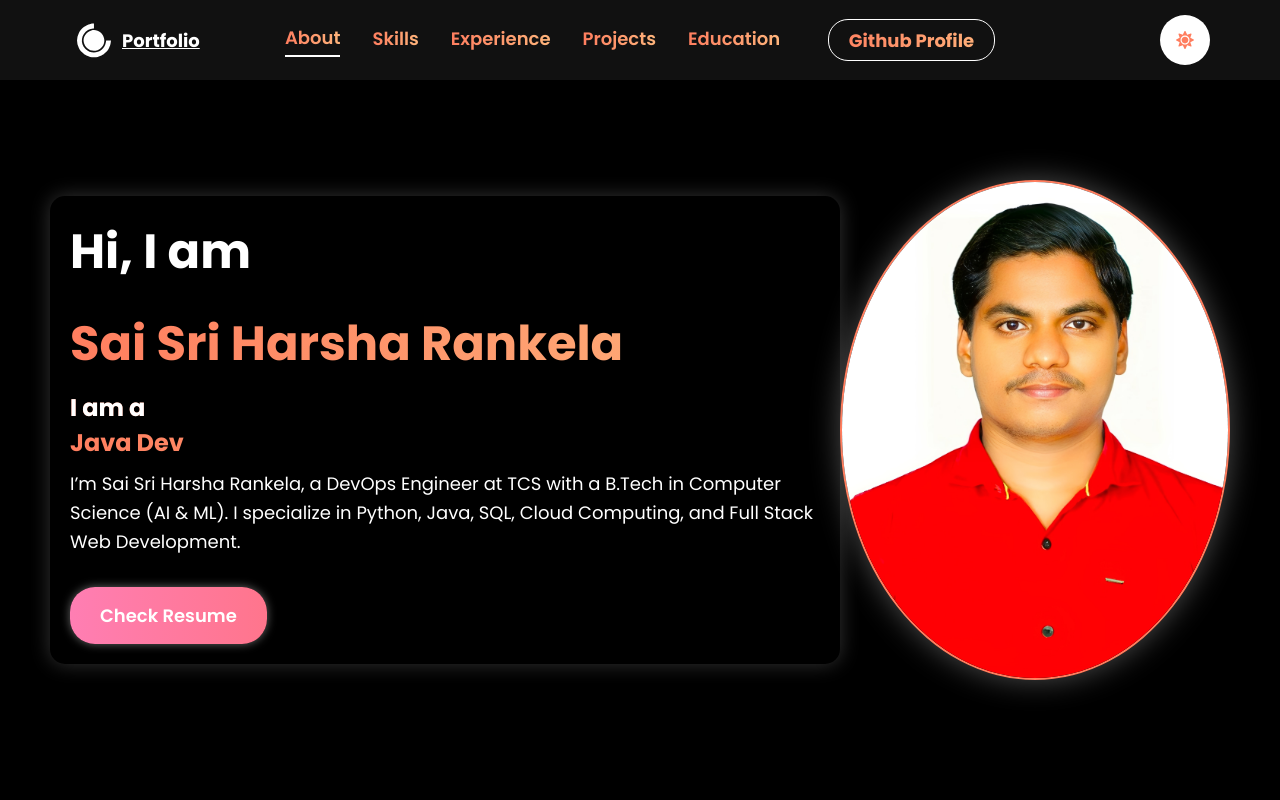
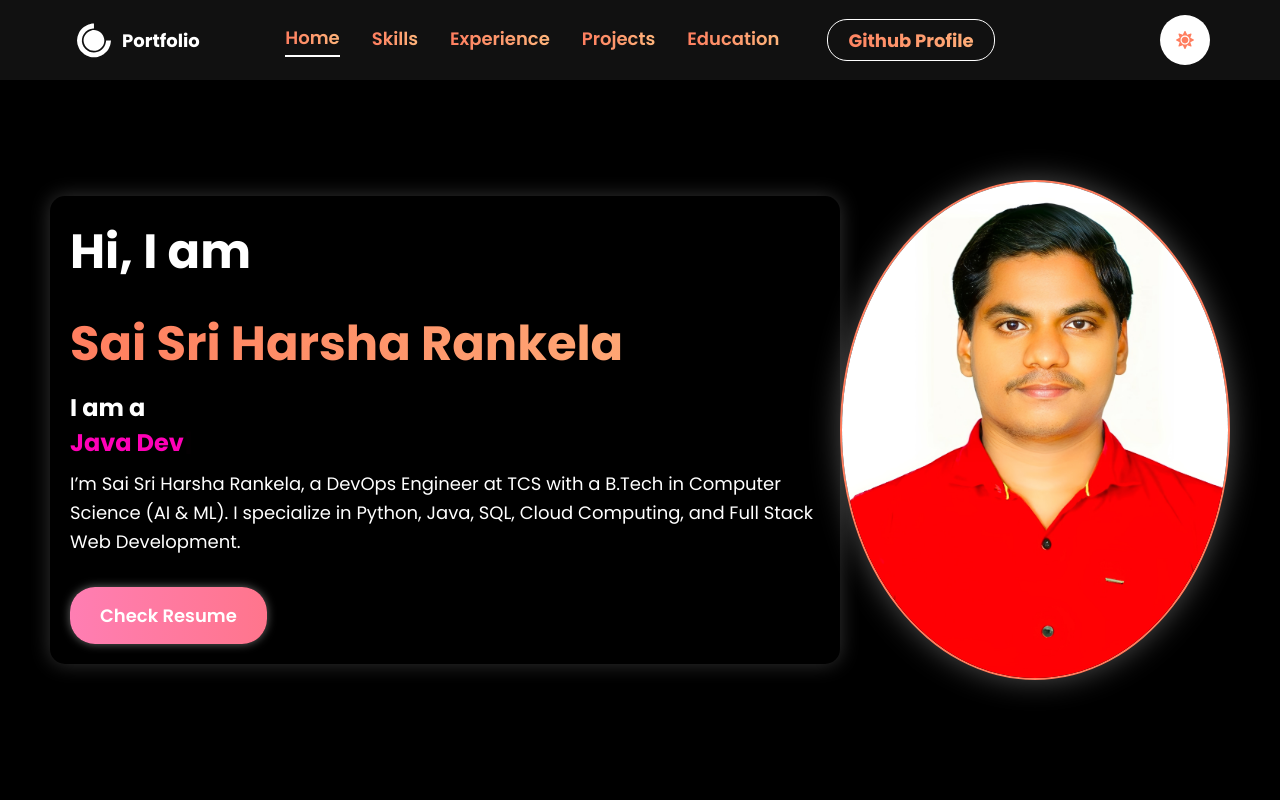
Before and after one commit to saisriharsha2003/Harsha_Portfolio, a React (Create React App) app: page / in a window 1280 px wide. Shown: the top 800 px of the page. Built offline with nearby package versions, Linux system fonts and the light colour scheme.

Commit message:
corrected some errors

```diff
--- a/package.json
+++ b/package.json
@@ -30,7 +30,7 @@
     "react": "^18.0.0",
     "react-dom": "^18.0.0",
     "react-icons": "^4.3.1",
-    "react-router-dom": "^6.3.0",
+    "react-router-dom": "^6.28.2",
     "react-scripts": "^5.0.1",
     "react-scroll": "^1.8.7",
     "react-slick": "^0.30.3",
--- a/src/App.js
+++ b/src/App.js
@@ -42,7 +42,6 @@ function App() {
   };
 
   useEffect(() => {
-    console.log("Theme changed:", theme);
   }, [theme]);
 
   return (
--- a/src/components/CodingProfiles/CodingProfiles.jsx
+++ b/src/components/CodingProfiles/CodingProfiles.jsx
@@ -1,6 +1,17 @@
 import React from 'react';
 import { codingprofiles } from '../CodingProfiles/CodingProfilesData.js';
-import { CodingTitle, CodingProfilesContainer, Title, Wrapper, Profile, ProfileTitle, ProfileList, ProfileItem, ProfileImage, Desc } from './CodingProfilesStyle';
+import {
+  CodingTitle,
+  CodingProfilesContainer,
+  Title,
+  Wrapper,
+  Profile,
+  ProfileTitle,
+  ProfileList,
+  ProfileItem,
+  ProfileImage,
+  Desc,
+} from './CodingProfilesStyle';
 
 const handleClick = (link) => {
   window.open(link, '_blank');
@@ -12,12 +23,12 @@ const CodingProfiles = () => {
       <Wrapper>
         <Title>Coding Profiles</Title>
         <Desc>Here are some of my Coding Profiles.</Desc>
-        {codingprofiles.map((profile) => (
-          <Profile key={profile.name || profile.id}>
+        {codingprofiles.map((profile, index) => (
+          <Profile key={`profile-${index}`}>
             <ProfileTitle>{profile.name}</ProfileTitle>
             <ProfileList>
               {profile.profiles.map((item, itemIndex) => (
-                <ProfileItem key={item.name + itemIndex}>
+                <ProfileItem key={`${item.name}-${itemIndex}`}>
                   <ProfileImage
                     src={item.image}
                     alt={item.name}
--- a/src/components/HeroSection/HeroSection.jsx
+++ b/src/components/HeroSection/HeroSection.jsx
@@ -1,4 +1,4 @@
-import React from 'react';
+import React from "react";
 import {
   HeroContainer,
   HeroInnerContainer,
@@ -9,12 +9,12 @@ import {
   Title1,
   SubTitle,
   ResumeButton,
-  CodingTitle
-} from './HeroStyle';
-import HeroImg from '../../images/HeroImage.jpg';
-import Typewriter from 'typewriter-effect';
-import { Bio } from '../HeroSection/HeroSectionData.js';
-import { useTheme } from 'styled-components';
+  CodingTitle,
+} from "./HeroStyle";
+import HeroImg from "../../images/HeroImage.jpg";
+import Typewriter from "typewriter-effect";
+import { Bio } from "../HeroSection/HeroSectionData.js";
+import { useTheme } from "styled-components";
 
 const HeroSection = () => {
   const theme = useTheme();
@@ -30,7 +30,7 @@ const HeroSection = () => {
             </Title>
             <Title1>{Bio.name}</Title1>
             <TextLoop>
-              <p style={{ color: theme }}>
+              <div style={{ color: theme }}>
                 <CodingTitle>I am a</CodingTitle>
                 <Typewriter
                   options={{
@@ -39,11 +39,12 @@ const HeroSection = () => {
                     loop: true,
                   }}
                 />
-              </p>
+              </div>
             </TextLoop>
+
             <SubTitle>{Bio.description}</SubTitle>
             <ResumeButton href={Bio.resume} target="_blank">
-              <span style={{ color: 'white' }}>Check Resume</span>
+              <span style={{ color: "white" }}>Check Resume</span>
             </ResumeButton>
           </HeroContentContainer>
         </HeroInnerContainer>
--- a/src/components/HeroSection/HeroStyle.js
+++ b/src/components/HeroSection/HeroStyle.js
@@ -135,9 +135,8 @@ export const ResumeButton = styled.a`
 export const TextLoop = styled.div`
   font-size: 24px;
   font-weight: 700;
-  background: linear-gradient(to right, #ff7e5f, #feb47b);
-  -webkit-background-clip: text;
-  color: transparent;  animation: bounce 2s infinite;
+  color: #ff00b7;
+  animation: bounce 2s infinite;
 
   @keyframes bounce {
     0%, 100% {
--- a/src/components/Navbar/Navbar.jsx
+++ b/src/components/Navbar/Navbar.jsx
@@ -17,11 +17,12 @@ import { FaBars } from "react-icons/fa";
 import { Bio } from "../HeroSection/HeroSectionData.js";
 import { useTheme } from "styled-components";
 import { FaSun, FaMoon } from "react-icons/fa";
+import { Link } from "react-router-dom";
 import styled from "styled-components";
 
 const Navbar = ({ toggleTheme }) => {
   const [isOpen, setIsOpen] = React.useState(false);
-  const [activeSection, setActiveSection] = React.useState("#about");
+  const [activeSection, setActiveSection] = React.useState("/");
   const currentTheme = useTheme();
 
   const handleNavClick = (section) => {
@@ -31,55 +32,51 @@ const Navbar = ({ toggleTheme }) => {
   return (
     <Nav>
       <NavbarContainer>
-        <NavLogo to="/">
-          <a
-            href="/"
-            style={{
-              display: "flex",
-              alignItems: "center",
-              color: "white",
-              cursor: "pointer",
-            }}
-          >
-            <DiCssdeck size="3rem" /> <Span>Portfolio</Span>
-          </a>
+        <NavLogo to="/"> {/* Link to the homepage */}
+          <DiCssdeck size="3rem" /> <Span>Portfolio</Span>
         </NavLogo>
+
         <MobileIcon>
           <FaBars onClick={() => setIsOpen(!isOpen)} />
         </MobileIcon>
         <NavItems>
           <NavLink
-            href="#about"
-            className={activeSection === "#about" ? "active" : ""}
-            onClick={() => handleNavClick("#about")}
+            as={Link} // Use Link component from react-router-dom
+            to="/" // Change to route path
+            className={activeSection === "/" ? "active" : ""}
+            onClick={() => handleNavClick("/")}
           >
-            About
+            Home
           </NavLink>
           <NavLink
-            href="#skills"
-            className={activeSection === "#skills" ? "active" : ""}
-            onClick={() => handleNavClick("#skills")}
+            as={Link}
+            to="/skills"
+            className={activeSection === "/skills" ? "active" : ""}
+            onClick={() => handleNavClick("/skills")}
           >
             Skills
           </NavLink>
           <NavLink
-            href="#experience"
-            className={activeSection === "#experience" ? "active" : ""}
-            onClick={() => handleNavClick("#experience")}
+            as={Link}
+            to="/experience"
+            className={activeSection === "/experience" ? "active" : ""}
+            onClick={() => handleNavClick("/experience")}
           >
             Experience
           </NavLink>
           <NavLink
-            href="#projects"
-            className={activeSection === "#projects" ? "active" : ""}
-            onClick={() => handleNavClick("#projects")}
+            as={Link}
+            to="/projects"
+            className={activeSection === "/projects" ? "active" : ""}
+            onClick={() => handleNavClick("/projects")}
           >
             Projects
           </NavLink>
           <NavLink
-            href="#education"
-            className={activeSection === "#education" ? "active" : ""}
-            onClick={() => handleNavClick("#education")}
+            as={Link}
+            to="/education"
+            className={activeSection === "/education" ? "active" : ""}
+            onClick={() => handleNavClick("/education")}
           >
             Education
           </NavLink>
@@ -108,45 +105,50 @@ const Navbar = ({ toggleTheme }) => {
               </ThemeToggle>
             </ButtonContainer>
             <MobileLink
-              href="#about"
+              as={Link} // Use Link for mobile menu
+              to="/"
               onClick={() => {
-                handleNavClick("#about");
+                handleNavClick("/");
                 setIsOpen(!isOpen);
               }}
             >
-              About
+              Home
             </MobileLink>
             <MobileLink
-              href="#skills"
+              as={Link}
+              to="/skills"
               onClick={() => {
-                handleNavClick("#skills");
+                handleNavClick("/skills");
                 setIsOpen(!isOpen);
               }}
             >
               Skills
             </MobileLink>
             <MobileLink
-              href="#experience"
+              as={Link}
+              to="/experience"
               onClick={() => {
-                handleNavClick("#experience");
+                handleNavClick("/experience");
                 setIsOpen(!isOpen);
               }}
             >
               Experience
             </MobileLink>
             <MobileLink
-              href="#projects"
+              as={Link}
+              to="/projects"
               onClick={() => {
-                handleNavClick("#projects");
+                handleNavClick("/projects");
                 setIsOpen(!isOpen);
               }}
             >
               Projects
             </MobileLink>
             <MobileLink
-              href="#education"
+              as={Link}
+              to="/education"
               onClick={() => {
-                handleNavClick("#education");
+                handleNavClick("/education");
                 setIsOpen(!isOpen);
               }}
             >
--- a/src/components/Navbar/NavbarStyle.js
+++ b/src/components/Navbar/NavbarStyle.js
@@ -32,6 +32,7 @@ export const NavbarContainer = styled.div`
 
 export const NavLogo = styled(LinkR)`
   width: 80%;
+  color: white;
   padding: 0 6px;
   display: flex;
   justify-content: start;
--- a/src/components/Projects/ProjectsData.js
+++ b/src/components/Projects/ProjectsData.js
@@ -9,7 +9,7 @@ import notenexus from "../../images/note_nexus.jpg"
 
 export const projects = [
     {
-      id: 0,
+      id: 1,
       title: "EmpowerRecruit",
       description:
         "Created EmpowerRecruit, a game-changing recruitment platform using cutting-edge tech. Led frontend design with React.js, ensuring a responsive interface, while Node.js powered backend operations. Used Tailwind CSS for sleek styling, enhancing user experience. Integrated Twilio for real-time notifications, reducing response time for application status updates. Leveraged Express.js for efficient server maintenance. Employed advanced NLP for accurate resume parsing and job role generation, boosting efficiency. Provided personalized job recommendations based on user skills, increasing engagement. Streamlined job listing and candidate shortlisting, reducing recruiter workload. Implemented job parsing and candidate compatibility scoring, sorting applications based on recruiter needs.",
@@ -73,7 +73,7 @@ export const projects = [
       webapp: "https://saisriharsha-portfolio.netlify.app/",
     },
     {
-      id: 1,
+      id: 5,
       title: "NoteNexus",
       description:
         "NoteNexus is a cloud-based collaborative note-taking app designed to enable seamless real-time collaboration between users. Whether for study groups, team projects, or group brainstorming sessions, NoteNexus makes it easy to collaboratively create, edit, and organize notes. The app offers a streamlined, user-friendly interface that promotes efficient teamwork and knowledge sharing, allowing users to contribute to and modify shared notes without any hassle.",
@@ -103,7 +103,7 @@ export const projects = [
       webapp: "https://saisriharsha2003.github.io/To_Do_List/",
     },
     {
-      id: 5,
+      id: 7,
       title: "Netflix Landing Page",
       description:
         "Developed a landing page concept for Netflix, focusing on user engagement and content discovery. The landing page design emphasized intuitive navigation, personalized content recommendations, and a visually appealing layout to captivate users. Integrated features included a responsive design for seamless viewing across devices, interactive elements for enhanced user interaction, and optimized performance for fast loading times. The Netflix landing page concept aimed to enhance the user experience and drive engagement with the platform's content.",
--- a/src/components/Skills/SkillsStyle.js
+++ b/src/components/Skills/SkillsStyle.js
@@ -65,7 +65,7 @@ export const Skill = styled.div`
   background: ${({ theme }) => theme.card};
   padding: 25px 20px;
   transition: all 0.4s ease;
-  border: 2px solid ${({ theme }) => (theme.mode === 'dark' ? '#ff7e5f' : '#feb47b')};
+  border: 2px solid ${({ theme }) => (theme.mode === 'dark' ? '#feb47b' : '#ff7e5f ')};
   border-radius: 36px;
   box-shadow: ${({ theme }) =>
   theme.mode === 'dark'
@@ -79,7 +79,7 @@ export const Skill = styled.div`
       theme.mode === 'dark'
         ? '0px 0px 30px rgba(255, 255, 255, 0.3)'
         : '0px 0px 30px rgba(0, 0, 0, 0.3)'};
-    border-color: ${({ theme }) => (theme.mode === 'dark' ? '#feb47b' : '#ff7e5f')};
+    border-color: ${({ theme }) => (theme.mode === 'dark' ? '#ff7e5f' : '#feb47b')};
   }
   @media (max-width: 768px) {
     max-width: 320px;
```
Also changed, not shown: public/manifest.json (added), 1 other file (tests, documents, lock files or other folders).
